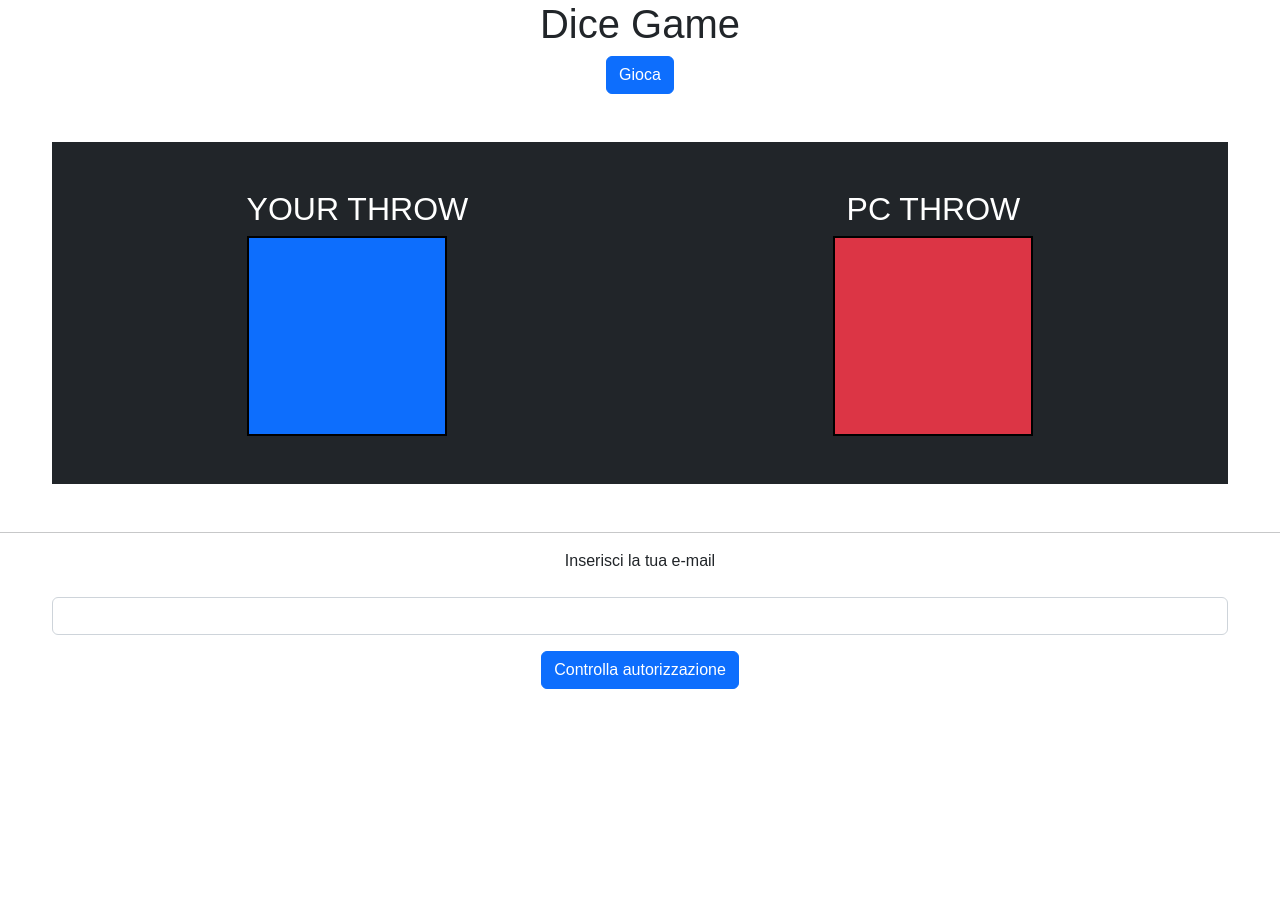
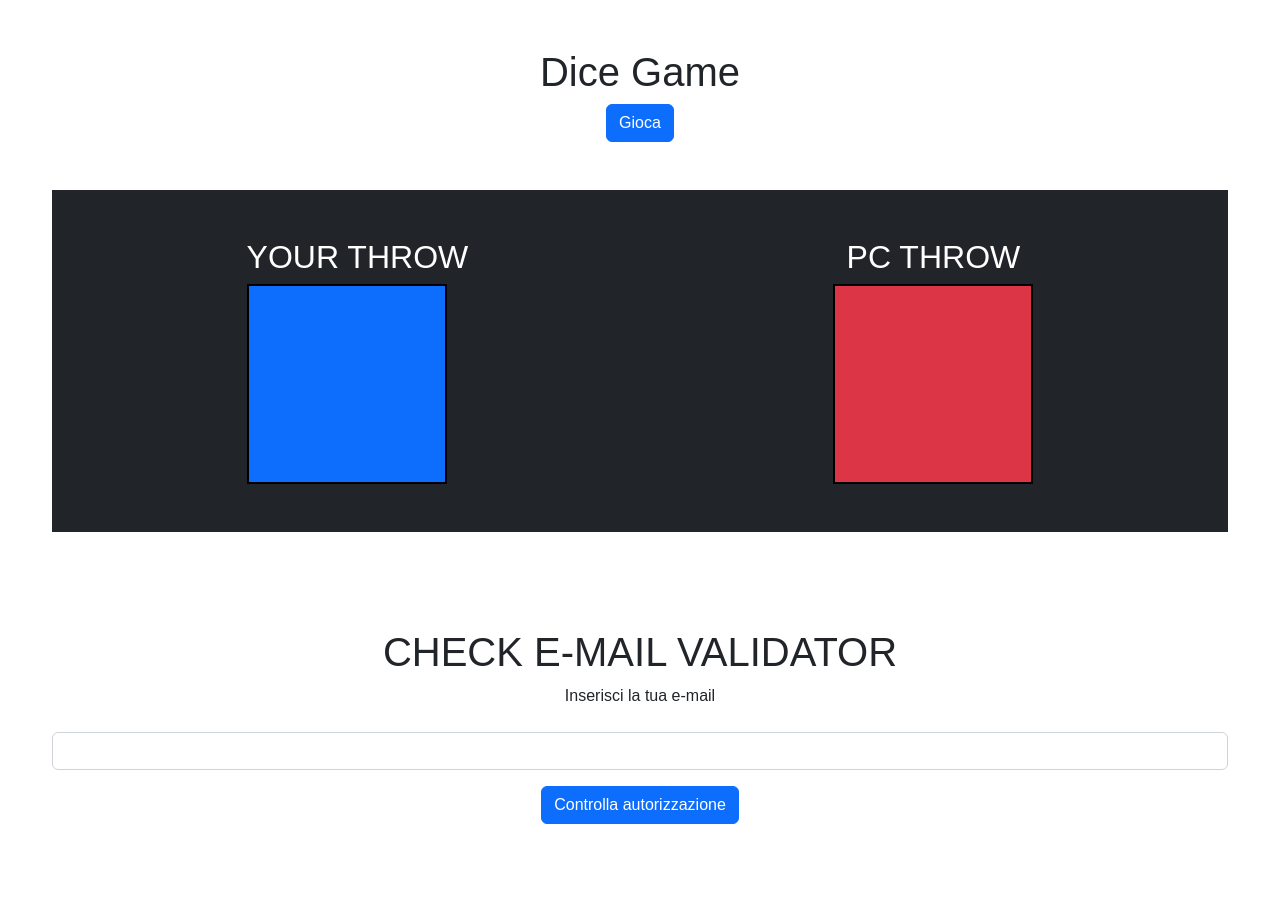
Before and after one commit to MarcoCalabretta1988/js-mail-dadi, a plain HTML site: page index.html in a window 1280 px wide. Before the commit the page ends 800 px from the top, so only its background shows below. Drawn offline with nearby package versions, Linux system fonts and the light colour scheme.

Commit message:
Improved layout

```diff
--- a/index.html
+++ b/index.html
@@ -14,7 +14,8 @@
     <script defer src="js/script.js"></script>
 </head>
 <body>
-    <section id="dice-game" class="text-center  container">
+    <!-- SECTION DICE GAME -->
+    <section id="dice-game" class="text-center  container my-5">
            <h1>Dice Game</h1>
            <button type="button" class="btn btn-primary" id="throw-button">Gioca</button>
            <div class="container d-flex justify-content-around py-5 my-5 text-white bg-dark">
@@ -29,13 +30,14 @@
            </div>
            <h1 id="winner" class="my-5"></h1>
     </section>
-    <hr>
-    <section id="email-validation" class="container text-center">
 
+    <!-- SECTION EMAIL VALIDATION -->
+    <section id="email-validation" class="container text-center py-5 container">
+        <h1>CHECK E-MAIL VALIDATOR</h1>
         <label for="email" class="form-label">Inserisci la tua e-mail</label>
         <input type="email" class="form-control my-3" id="email" >
         <button type="button" class="btn btn-primary" id="valid-button">Controlla autorizzazione</button>
-            <h1 id="validation" class="my-5"></h1>
+        <h1 id="validation" class="my-5"></h1>
     </section>
 </body>
 </html>
```
